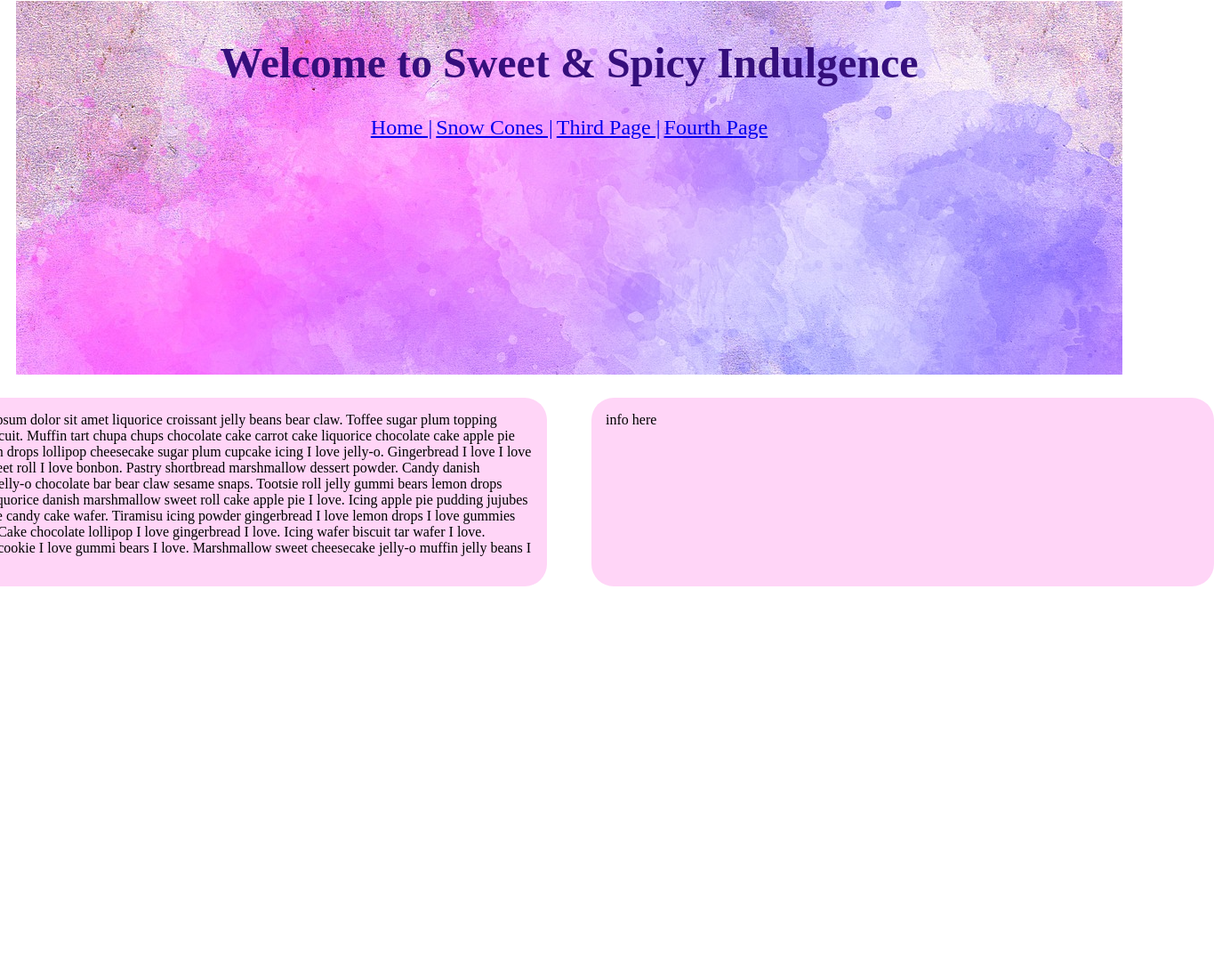
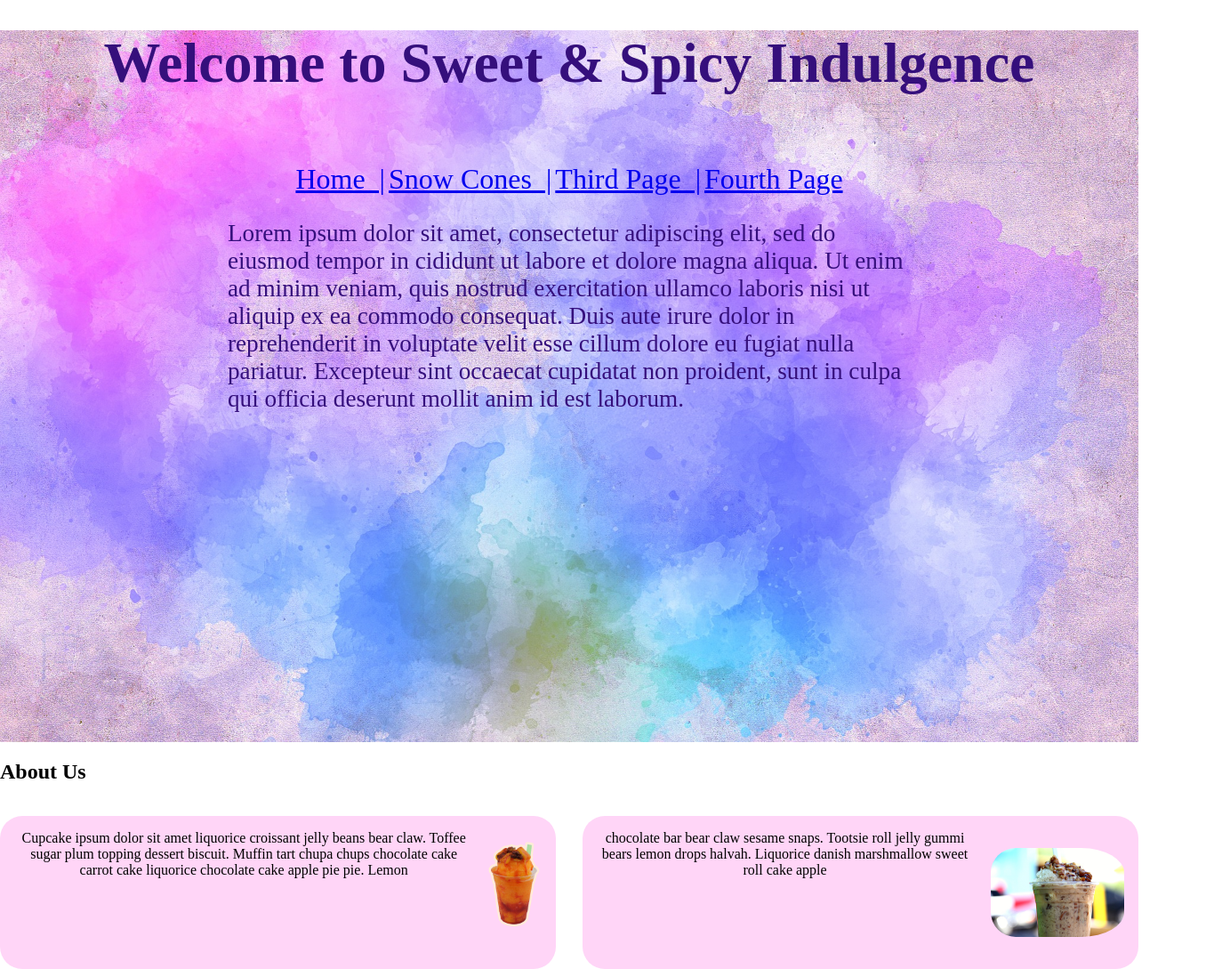
Before and after one commit to lau21809170/HTML, a plain HTML site: page Antojitos/index.html in a window 1280 px wide. Shown: the part 9-1098 px from the top of the page at 89% size, 1365 px wide, since content can reach past the window. Before the commit the page ends 800 px from the top, so only its background shows below. Drawn offline with Linux system fonts and the light colour scheme.

Commit message:
Second Commit

```diff
--- a/Antojitos/index.html
+++ b/Antojitos/index.html
@@ -5,41 +5,52 @@
   </head>
   <link rel="stylesheet" href="style.css" />
   <body>
-    <div class="block">
+    <div class="homeBGImage">
       <h1>Welcome to Sweet & Spicy Indulgence</h1>
-      <a href="index.html" class="size"> Home |</a>
-      <a href="second.html" class="size"> Snow Cones |</a>
-      <a href="third.html" class="size"> Third Page |</a>
+      <a href="index.html" class="size"> Home&nbsp; |</a>
+      <a href="second.html" class="size"> Snow Cones&nbsp; |</a>
+      <a href="third.html" class="size"> Third Page &nbsp;|</a>
       <a href="fourth.html" class="size"> Fourth Page</a>
+
+      <p class="centerParagraph">Lorem ipsum dolor sit amet, consectetur
+        adipiscing elit, sed do eiusmod tempor in
+        cididunt ut labore et dolore magna aliqua.
+         Ut enim ad minim veniam, quis nostrud exercitation
+          ullamco laboris nisi ut aliquip ex ea commodo
+          consequat. Duis aute irure dolor in reprehenderit
+          in voluptate velit esse cillum dolore eu fugiat
+          nulla pariatur. Excepteur sint occaecat cupidatat
+           non proident, sunt in culpa qui officia deserunt
+           mollit anim id est laborum.
+      </p>
+
     </div>
+
+
+    <h2>About Us</h2>
+
 
 
 
 
     <div class="grid-container">
       <div class="areaA">
-
-
+        <img src="chamoyada.png" class="frontPageImg" alt="snow cone">
         Cupcake ipsum dolor sit amet liquorice croissant jelly beans bear claw.
         Toffee sugar plum topping dessert biscuit. Muffin tart chupa chups
         chocolate cake carrot cake liquorice chocolate cake apple pie pie. Lemon
-        drops lollipop cheesecake sugar plum cupcake icing I love jelly-o.
-        Gingerbread I love I love muffin sweet roll I love bonbon. Pastry
-        shortbread marshmallow dessert powder. Candy danish gummies jelly-o
-        chocolate bar bear claw sesame snaps. Tootsie roll jelly gummi bears
-        lemon drops halvah. Liquorice danish marshmallow sweet roll cake apple
-        pie I love. Icing apple pie pudding jujubes cheesecake candy cake wafer.
-        Tiramisu icing powder gingerbread I love lemon drops I love gummies
-        apple pie. Cake chocolate lollipop I love gingerbread I love. Icing
-        wafer biscuit tar wafer I love. Gummies cookie I love gummi bears I
-        love. Marshmallow sweet cheesecake jelly-o muffin jelly beans I love.
 
     </div>
 
     <div class="areaB">
+      <img src="rasnuez.jpg" class="modFrontPageImg" alt="snow cone">
+      chocolate bar bear claw sesame snaps. Tootsie roll jelly gummi bears
+      lemon drops halvah. Liquorice danish marshmallow sweet roll cake apple
 
-      info here
+
     </div>
+
+
 
   </body>
 </html>
--- a/Antojitos/style.css
+++ b/Antojitos/style.css
@@ -1,4 +1,8 @@
 
+/* This .block was originally created to be the
+background image of my home page. It has a height of 300px but I wanted
+the image to cover the entire first page and be responsive.
+This was replaced with the homeBGImage class */
 .block {
 background-image: url("bc.jpg");
 background-repeat: no-repeat;
@@ -7,14 +11,13 @@ text-align: center;
 color: #350f7c;
 margin: 10px;
 padding: 10px;
-height: 400px;
+height: 300px;
 }
 
 .grid-container {
     display: grid;
-    width: 100%;
-    grid-template-columns: 700px 700px;
-    gap: 50px;
+    grid-template-columns: 7fr 7fr;
+    gap: 30px;
     justify-content: center;
     padding-top: 1em;
 
@@ -27,6 +30,8 @@ height: 400px;
     padding-top: 1em;
     padding-bottom: 1em;
     padding-right: 1em;
+    text-align: center;
+    vertical-align: middle;
 
 }
 .areaB{
@@ -36,13 +41,47 @@ height: 400px;
     padding-top: 1em;
     padding-bottom: 1em;
     padding-right: 1em;
+    text-align: center;
 }
 
-
 h1 {
-    font-size: 3em;
+    font-size: 4em;
+    padding-bottom: 2rem;
 }
 
 a {
-    font-size: 1.5em;
+    font-size: 2em;
 }
+
+.frontPageImg {
+    height: 100px;
+    float:right;
+    padding: 10px 0px 10px 10px;
+}
+
+.modFrontPageImg {
+    height: 100px;
+    float: right;
+    padding: 20px 0px 20px 20px;
+    border-radius: 3rem;
+}
+
+.centerParagraph{
+    text-align: left;
+    padding: 0% 20% 0% 20% ;
+    font-size: 1.70em;
+}
+
+body, html {
+    height: 100%;
+    margin: 0;
+  }
+.homeBGImage {
+background-image: url("bc.jpg");
+height: 100%;
+background-position: center;
+background-repeat: no-repeat;
+background-size: cover;
+text-align: center;
+color: #350f7c;
+}
```
Also changed, not shown: Antojitos/Fourth.html (+3 -3 lines), Antojitos/Second.html (+3 -3 lines), Antojitos/Third.html (+3 -3 lines).
